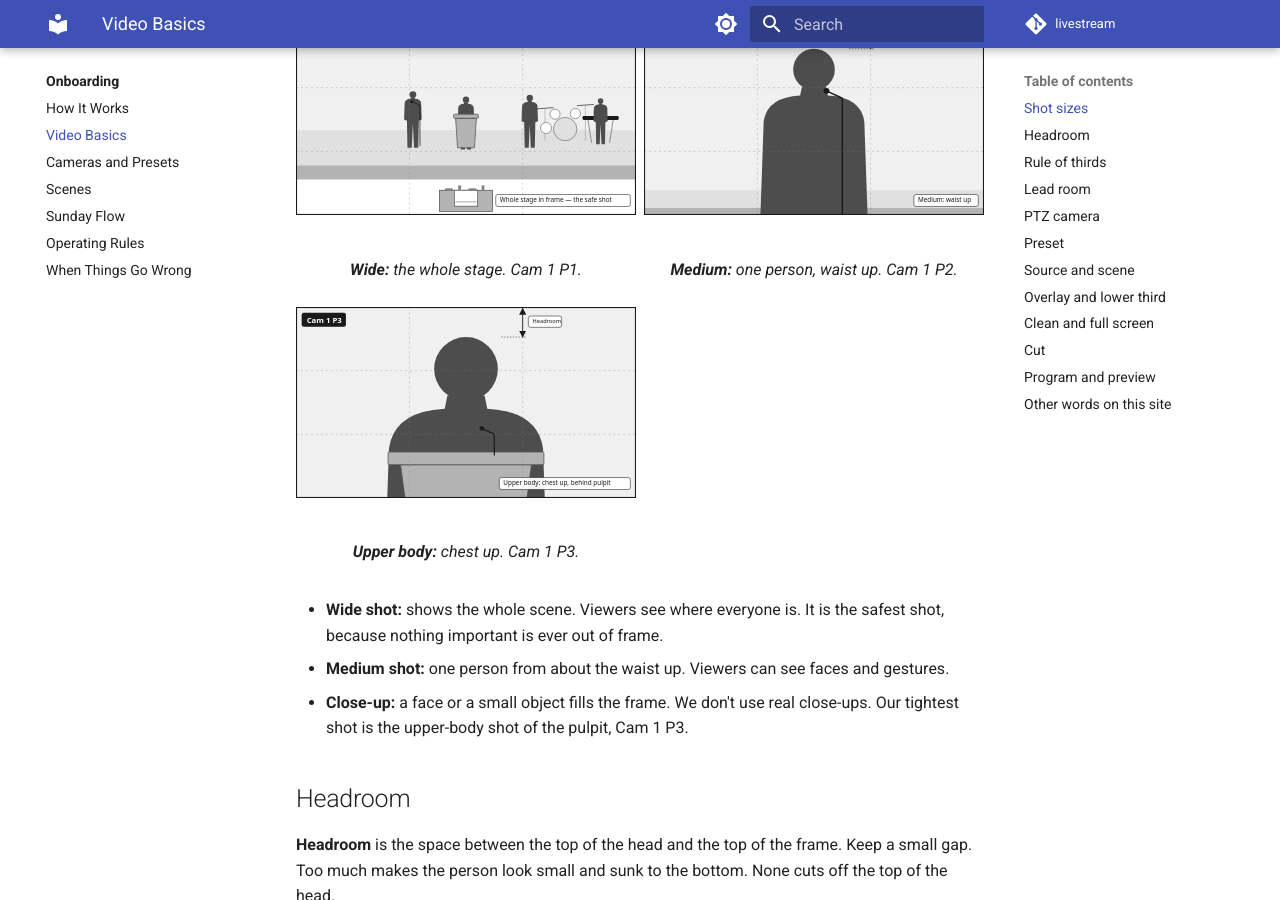
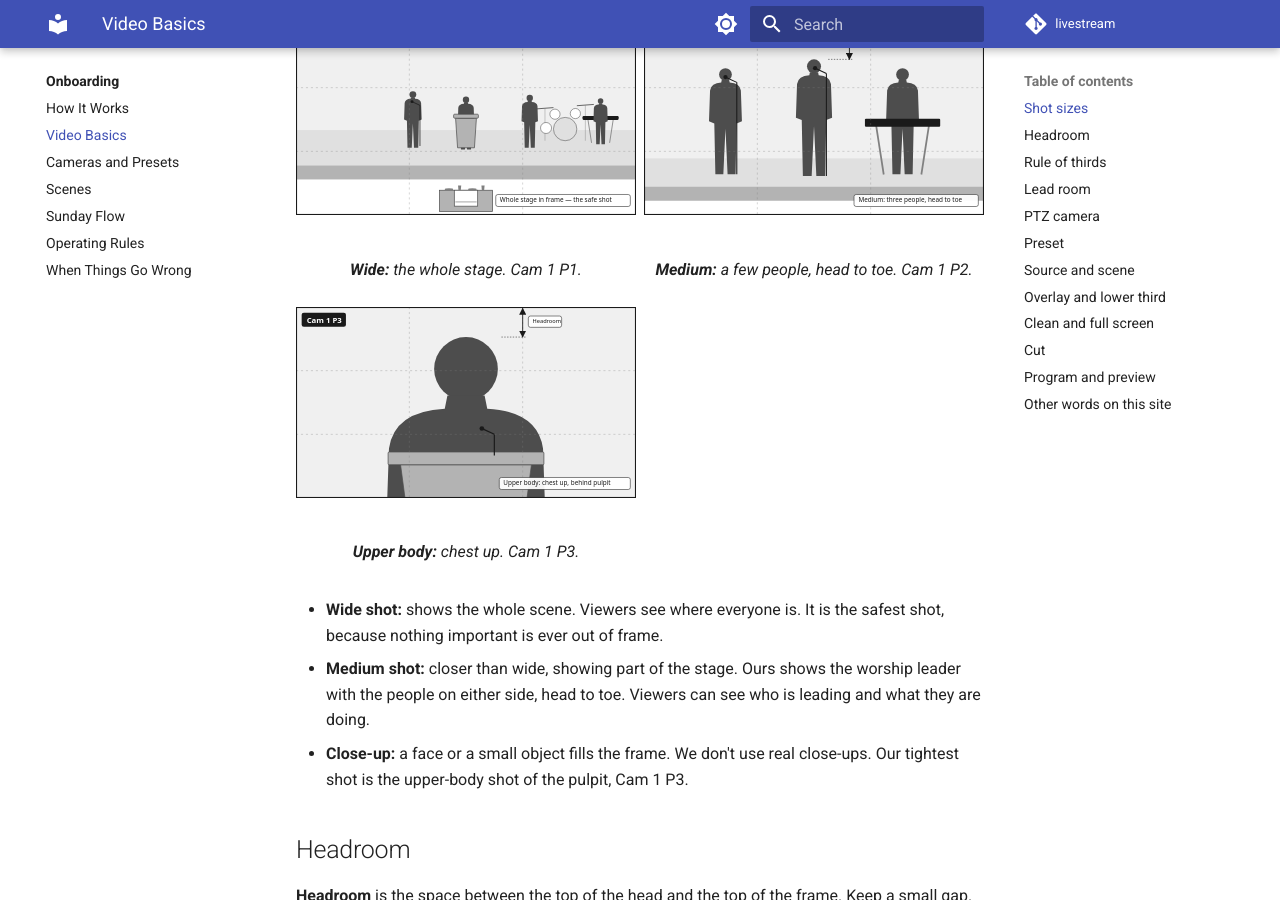
Before and after one commit to stonebrook-community-church/livestream, an MkDocs documentation site: the page built from docs/onboarding/video-basics.md, in a window 1280 px wide and 900 px high, scrolled down 480 px. Built offline with MkDocs 1.6.1 and Material for MkDocs 9.7.7, drawn with Linux system fonts in a browser that asks for light colours; comment, search, counter and statistics services are not loaded.

Commit message:
Reframe Cam 1 P2 as a head-to-toe shot of the worship team
Show the worship leader in the center with a vocalist on the left and the
keyboard player on the right, all head to toe inside the frame. Scene 2 and
the preset glossary reuse the view. Update captions and alt text that
described a single person from the waist up.

Co-Authored-By: Claude Opus 5.5 <noreply@anthropic.com>

```diff
--- a/docs/onboarding/video-basics.md
+++ b/docs/onboarding/video-basics.md
@@ -16,8 +16,8 @@ The **shot size** says how much of the person or the stage fills the frame.
 </figure>
 
 <figure markdown="span">
-  ![Medium shot: one person from the waist up.](../assets/diagrams/cam1-p2.svg)
-  <figcaption><strong>Medium:</strong> one person, waist up. Cam 1 P2.</figcaption>
+  ![Medium shot: three people on stage, head to toe.](../assets/diagrams/cam1-p2.svg)
+  <figcaption><strong>Medium:</strong> a few people, head to toe. Cam 1 P2.</figcaption>
 </figure>
 
 <figure markdown="span">
@@ -28,7 +28,7 @@ The **shot size** says how much of the person or the stage fills the frame.
 </div>
 
 - **Wide shot:** shows the whole scene. Viewers see where everyone is. It is the safest shot, because nothing important is ever out of frame.
-- **Medium shot:** one person from about the waist up. Viewers can see faces and gestures.
+- **Medium shot:** closer than wide, showing part of the stage. Ours shows the worship leader with the people on either side, head to toe. Viewers can see who is leading and what they are doing.
 - **Close-up:** a face or a small object fills the frame. We don't use real close-ups. Our tightest shot is the upper-body shot of the pulpit, Cam 1 P3.
 
 ## Headroom
@@ -76,7 +76,7 @@ The motor is slow on purpose, so the camera moves smoothly. That means you can s
 A **preset** is a saved camera position: pan, tilt and zoom all stored together. You recall a preset with one button on the SuperJoy, and the camera moves there by itself. We write presets as camera + number, for example `Cam 1 P3`.
 
 <figure markdown="span">
-  ![Four numbered buttons, 1 to 4, each pointing to a small frame: Cam 1 P1 full stage, Cam 1 P2 worship leader, Cam 1 P3 pulpit, Cam 1 P4 announcements spot.](../assets/diagrams/glossary-preset.svg)
+  ![Four numbered buttons, 1 to 4, each pointing to a small frame: Cam 1 P1 full stage, Cam 1 P2 worship leader with vocalist and keys, Cam 1 P3 pulpit, Cam 1 P4 announcements spot.](../assets/diagrams/glossary-preset.svg)
   <figcaption>Each number recalls one saved shot. <strong>P1 is always the safe wide shot</strong>, on both cameras.</figcaption>
 </figure>
 
@@ -100,7 +100,7 @@ All scenes are on the [Scenes](scenes.md) page.
 An **overlay** is a picture placed on top of the camera shot. A **lower third** is an overlay across the bottom third of the frame. Our lyrics always use a lower third.
 
 <figure markdown="span">
-  ![Cam 1 shot of the worship leader with a dark lyrics bar across the bottom third of the frame.](../assets/diagrams/scene-2-cam1-lyrics.svg)
+  ![Cam 1 shot of the worship team with a dark lyrics bar across the bottom third of the frame.](../assets/diagrams/scene-2-cam1-lyrics.svg)
   <figcaption>Lyrics as a lower-third overlay on Cam 1 (Scene 2 — Cam 1 + Lyrics).</figcaption>
 </figure>
 
```
Also changed, not shown: docs/onboarding/cameras-and-presets.md (+2 -2 lines), docs/onboarding/rules.md (+1 -1 lines), docs/onboarding/sunday-flow.md (+1 -1 lines), docs/assets/diagrams/cam1-p2.svg, docs/assets/diagrams/glossary-preset.svg, docs/assets/diagrams/scene-2-cam1-lyrics.svg, 1 other file.
